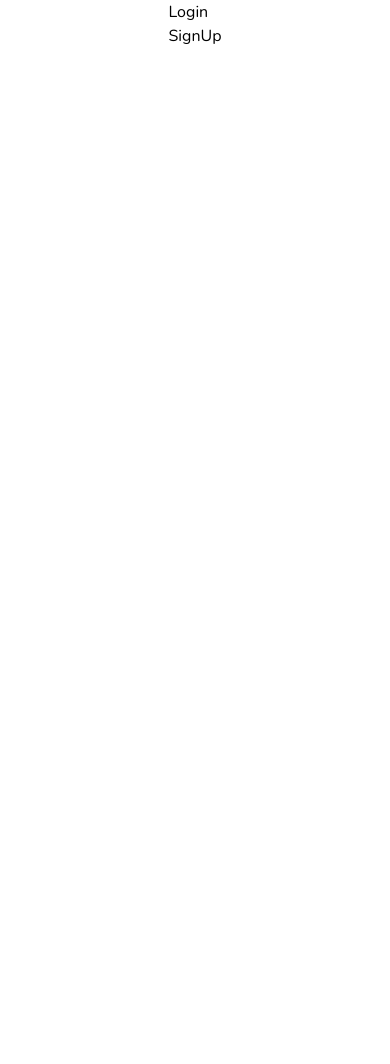
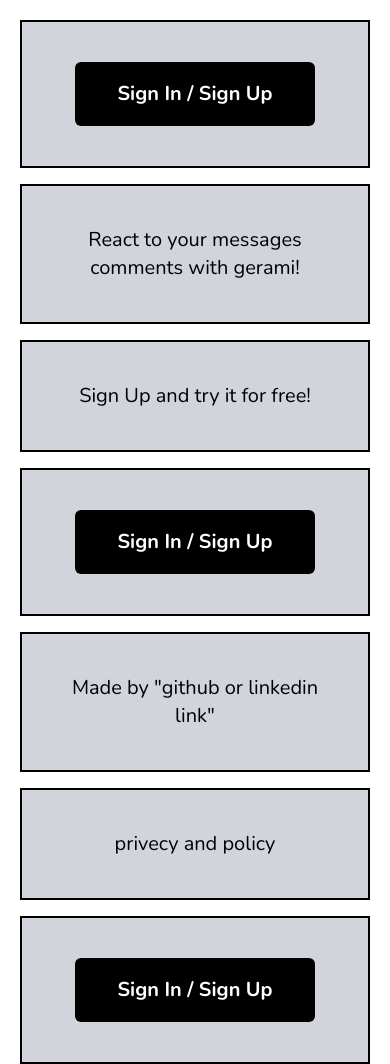
Before and after one commit to mohammad-nm/instareact, a Next.js app: page / in a window 390 px wide. Before the commit the page ends 844 px from the top, so only its background shows below. Built offline with nearby package versions, Linux system fonts and the light colour scheme.

Commit message:
fetching profile pic and showing it

```diff
--- a/next.config.mjs
+++ b/next.config.mjs
@@ -1,7 +1,14 @@
 /** @type {import('next').NextConfig} */
 const nextConfig = {
   images: {
-    remotePatterns: [{ protocol: "https", hostname: "xsgames.co", port: "" }],
+    remotePatterns: [
+      { protocol: "https", hostname: "xsgames.co", port: "" },
+      {
+        protocol: "https",
+        hostname: "scontent-prg1-1.cdninstagram.com",
+        port: "",
+      },
+    ],
   },
 };
 
--- a/src/app/main/components/Profile.tsx
+++ b/src/app/main/components/Profile.tsx
@@ -1,14 +1,41 @@
 import Image from "next/image";
 import { useEffect, useState } from "react";
 import { useSelector } from "react-redux";
-
+interface Profile {
+  user_id: string;
+  username: string;
+  profile_picture_url: string;
+  account_type: string;
+}
 export default function Profile() {
   const [isOpen, setIsOpen] = useState(false);
+  const [profile, setProfile] = useState<Profile>();
   const logedIn = useSelector((state: any) => state.insta.insta);
   const clientID = process.env.NEXT_PUBLIC_INSTAGRAM_CLIENT_ID;
   const redirectUri = process.env.NEXT_PUBLIC_INSTAGRAM_REDIRECT_URI;
   const userId = useSelector((state: any) => state.session.session?.user?.id);
-  useEffect(() => {}, [logedIn]);
+
+  useEffect(() => {
+    const fetchProfile = async () => {
+      if (logedIn.LLToken !== undefined) {
+        try {
+          const response = await fetch("/api/instagram/getProfile", {
+            method: "POST",
+            headers: { "Content-Type": "application/json" },
+            body: JSON.stringify({ LLToken: logedIn.LLToken }),
+          });
+          if (response.ok) {
+            const data = await response.json();
+            setProfile(data);
+            console.log(data);
+          }
+        } catch (error) {
+          console.log(error);
+        }
+      }
+    };
+    fetchProfile();
+  }, [logedIn]);
   return (
     <button
       className="mt-4 ml-4 bg-white p-2 rounded-3xl text-black"
@@ -44,9 +71,12 @@ export default function Profile() {
             className="w-auto flex items-center"
             onClick={() => setIsOpen(!isOpen)}
           >
+            {/* "https://xsgames.co/randomusers/avatar.php?g=female" */}
             <div>
               <Image
-                src={"https://xsgames.co/randomusers/avatar.php?g=female"}
+                src={
+                  "https://scontent-prg1-1.cdninstagram.com/v/t51.2885-19/462704354_8510982465682056_31330118634083699_n.jpg?stp=dst-jpg_s206x206&_nc_cat=108&ccb=1-7&_nc_sid=bf7eb4&_nc_ohc=DxWPN9s5miYQ7kNvgESSlVh&_nc_ht=scontent-prg1-1.cdninstagram.com&edm=AP4hL3IEAAAA&oh=00_AYBK9Qx1XfLA1COF-cehppQXxoTObANls1xO0qqmGs6yyQ&oe=671B0816"
+                }
                 width={30}
                 height={30}
                 alt="instagram profile"
@@ -55,10 +85,9 @@ export default function Profile() {
             </div>
             <div className="ml-4">
               <div className="text-center text-[1rem] font-semibold">
-                <div>username</div>
+                <div>{profile ? profile.username : "Loading..."}</div>
               </div>
             </div>
-
             <div className={`self-center ml-4 ${isOpen && "rotate-180"}`}>
               <svg
                 width="9"
--- a/src/app/main/page.tsx
+++ b/src/app/main/page.tsx
@@ -72,6 +72,7 @@ export default function Main() {
         if (response.ok) {
           const data = await response.json();
           dispatch(setInstaSlice(data.instagram));
+          console.log(data);
         } else {
           console.log("error");
         }
--- a/src/app/page.tsx
+++ b/src/app/page.tsx
@@ -1,12 +1,49 @@
 export default function Home() {
   return (
-    <div className="w-full h-svh">
-      <div className="flex justify-center">
+    <div className="grid grid-cols-1 md:grid-cols-3 gap-4 p-5 h-screen">
+      <div className="bg-gray-300 border-2 border-black p-10 text-center text-xl md:hidden">
         <div>
-          <div>
-            <a href="/login">Login</a>
-          </div>
-          <div>SignUp</div>
+          <a href="/login">
+            <button className="text-white bg-black w-60 h-16 rounded-md p-2 font-semibold text-xl">
+              Sign In / Sign Up
+            </button>
+          </a>
+        </div>
+      </div>
+
+      <div className="md:col-span-3 bg-gray-300 border-2 border-black p-10 text-center text-xl">
+        React to your messages comments with gerami!
+      </div>
+
+      <div className="bg-gray-300 border-2 border-black p-10 text-center text-xl">
+        Sign Up and try it for free!
+      </div>
+
+      <div className="bg-gray-300 border-2 border-black p-10 text-center text-xl">
+        <div>
+          <a href="/login">
+            <button className="text-white bg-black w-60 h-16 rounded-md p-2 font-semibold text-xl">
+              Sign In / Sign Up
+            </button>
+          </a>
+        </div>
+      </div>
+
+      <div className="bg-gray-300 border-2 border-black p-10 text-center text-xl">
+        Made by &quot;github or linkedin link&quot;
+      </div>
+
+      <div className="md:col-span-3 bg-gray-300 border-2 border-black p-10 text-center text-xl">
+        privecy and policy
+      </div>
+
+      <div className="bg-gray-300 border-2 border-black p-10 text-center text-xl md:hidden">
+        <div>
+          <a href="/login">
+            <button className="text-white bg-black w-60 h-16 rounded-md p-2 font-semibold text-xl">
+              Sign In / Sign Up
+            </button>
+          </a>
         </div>
       </div>
     </div>
--- /dev/null
+++ b/src/pages/api/instagram/getProfile.ts
@@ -0,0 +1,18 @@
+import getProfile from "@/services/instagram/getProfile";
+
+import { NextApiRequest, NextApiResponse } from "next";
+export default async function handler(
+  req: NextApiRequest,
+  res: NextApiResponse
+) {
+  const LLToken: string = req.body.LLToken;
+
+  if (LLToken) {
+    const data = await getProfile(LLToken);
+    console.log("dataaaa:", data);
+    if (data) {
+      res.status(200).json(data);
+    } else res.status(800).json({ data: data });
+  } else
+    res.status(800).json({ error: "error with LLToken:", LLToken: LLToken });
+}
--- /dev/null
+++ b/src/services/instagram/getProfile.ts
@@ -0,0 +1,10 @@
+export default async function getProfile(LLToken: string) {
+  const response = await fetch(
+    `https://graph.instagram.com/v21.0/me?fields=user_id,username,profile_picture_url,account_type&access_token=${LLToken}`
+  );
+  const data = await response.json();
+
+  if (data.data) {
+    return data.data;
+  } else return data;
+}
```
